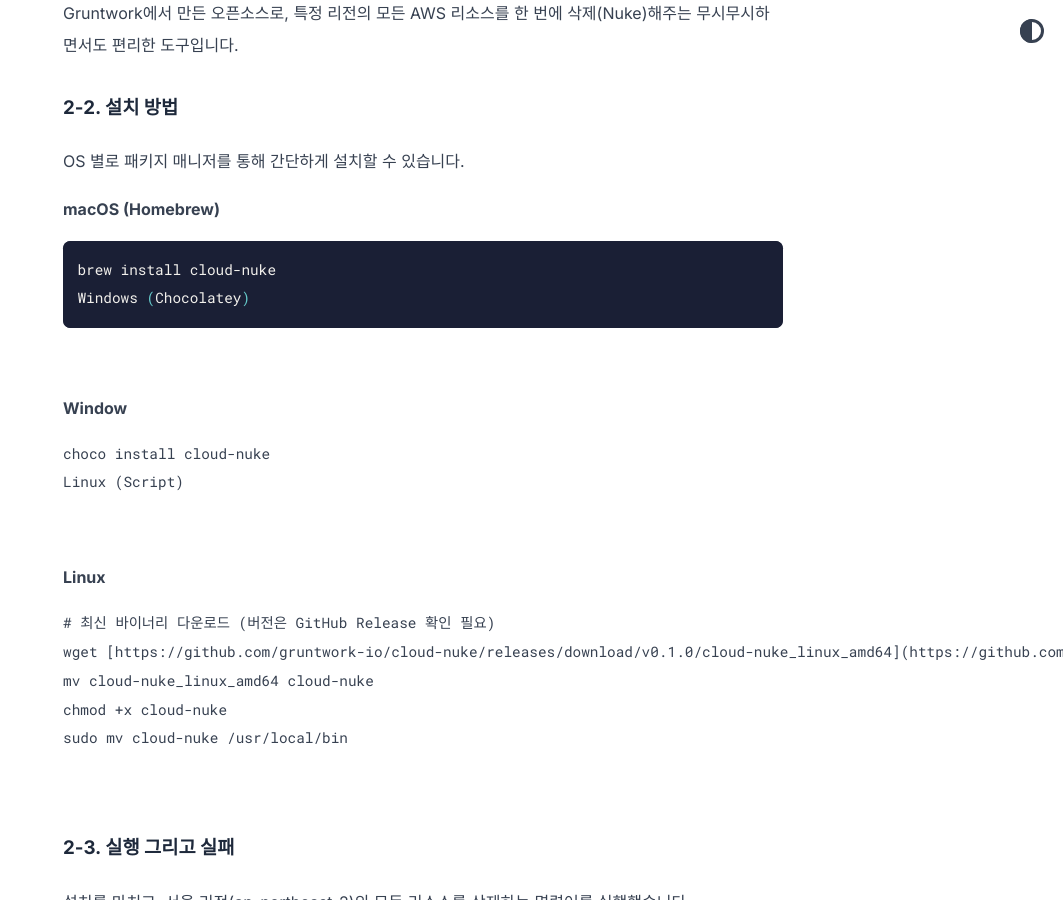
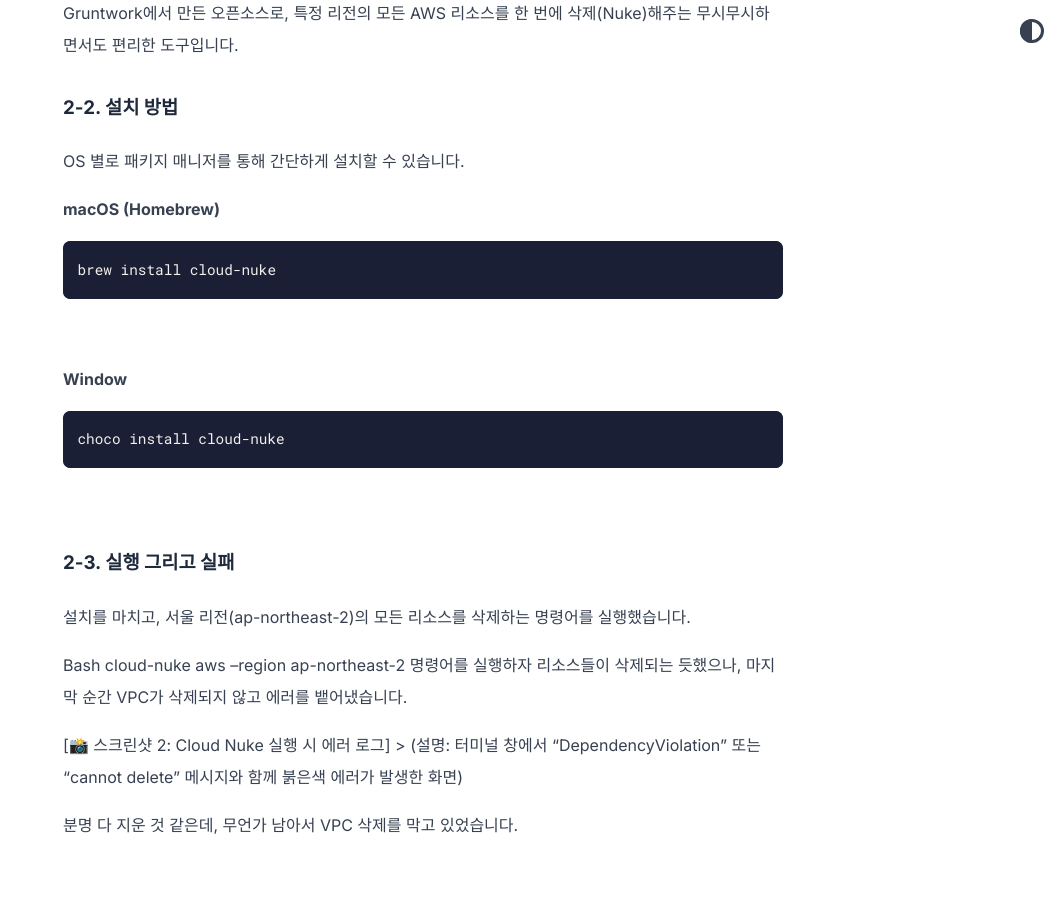
Before and after one commit to Gyanni/Gyanni.github.io, a Jekyll site: the page built from _posts/2026-01-19-VPC-And-Cost-Reduction.md, in a window 1280 px wide and 900 px high, scrolled down 1412 px. Shown: the whole window, without its empty margins (217-1280 px from the left). Built offline with Jekyll 4.4.1, drawn with Linux system fonts in a browser that asks for light colours; some of the changed text lies outside the part shown.

Commit message:
edit blog post layout

````diff
--- a/_config.yml
+++ b/_config.yml
@@ -4,6 +4,7 @@ email: lghlee36@gmail.com
 url: https://www.abhinavsaxena.com/moonwalk # root address of the site
 description: ""
 permalink: /:slug
+timezone: Asia/Seoul
 
 # Interests section
 interests:
@@ -19,19 +20,13 @@ skills:
     # Backend
     - name: Java
       icon: https://cdn.simpleicons.org/openjdk/ED8B00
-    - name: Python
-      icon: https://cdn.simpleicons.org/python/3776AB
     - name: Spring Boot
       icon: https://cdn.simpleicons.org/springboot/6DB33F
-    - name: FastAPI
-      icon: https://cdn.simpleicons.org/fastapi/009688
     # Database
     - name: MySQL
       icon: https://cdn.simpleicons.org/mysql/4479A1
     - name: PostgreSQL
       icon: https://cdn.simpleicons.org/postgresql/4169E1
-    - name: MongoDB
-      icon: https://cdn.simpleicons.org/mongodb/47A248
     # Cloud & Infra
     - name: AWS
       icon: https://cdn.jsdelivr.net/gh/devicons/devicon/icons/amazonwebservices/amazonwebservices-plain-wordmark.svg
@@ -44,6 +39,8 @@ skills:
     # CI/CD
     - name: Jenkins
       icon: https://cdn.simpleicons.org/jenkins/D24939
+    - name: GitHub Actions
+      icon: https://cdn.simpleicons.org/githubactions/2088FF
 
 certifications:
   title: "Certifications"
@@ -77,7 +74,7 @@ theme_config:
   show_blog: true # show blog posts added in _posts
   show_old_projects: true # show old projects as cards, add in _data/home.yml
   show_misc_list: false # show generic vertical list for misc details, add _data/home.yml
-  show_reading_time: true # show number of words and reading time in the blog posts
+  show_reading_time: false # show number of words and reading time in the blog posts
   show_tags: true # show tags in a blog posts
   # options for "home" page
   home:
--- a/_posts/2026-01-19-VPC-And-Cost-Reduction.md
+++ b/_posts/2026-01-19-VPC-And-Cost-Reduction.md
@@ -38,26 +38,16 @@ OS 별로 패키지 매니저를 통해 간단하게 설치할 수 있습니다.
 **macOS (Homebrew)**
 ```bash
 brew install cloud-nuke
-Windows (Chocolatey)
 ```
 <br>
 
 **Window**
-```Bash
+```bash
 choco install cloud-nuke
-Linux (Script)
 ```
 <br>
 
-**Linux**
-```Bash
-# 최신 바이너리 다운로드 (버전은 GitHub Release 확인 필요)
-wget [https://github.com/gruntwork-io/cloud-nuke/releases/download/v0.1.0/cloud-nuke_linux_amd64](https://github.com/gruntwork-io/cloud-nuke/releases/download/v0.1.0/cloud-nuke_linux_amd64)
-mv cloud-nuke_linux_amd64 cloud-nuke
-chmod +x cloud-nuke
-sudo mv cloud-nuke /usr/local/bin
-```
-<br>
+
 
 ### 2-3. 실행 그리고 실패
 
````
